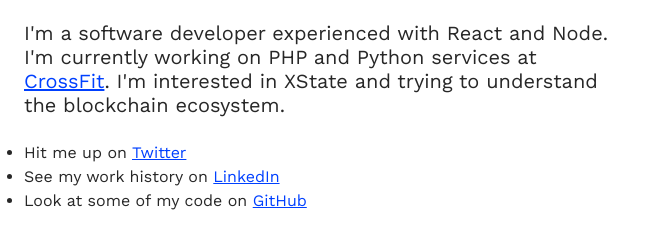
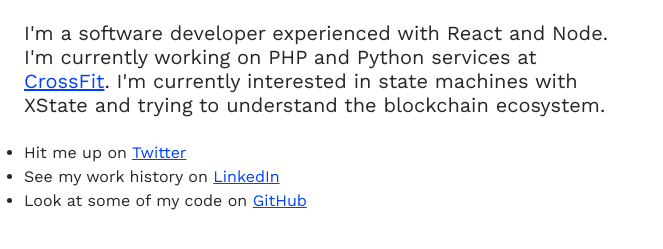
Before and after one commit to ncko/ncko.github.io, a plain HTML site: page index.html in a window 1280 px wide. Shown: the part 99-348 px from the top of the page, without its empty margins (0-663 px from the left). Drawn offline with nearby package versions, Linux system fonts and the light colour scheme.

Commit message:
update homepage copy

```diff
--- a/index.html
+++ b/index.html
@@ -36,9 +36,9 @@
 
 <main>
     <div class="container">
-    <p class="lead">I'm a software developer experienced with React and Node. I'm currently working on PHP and Python
-      services at <a href="https://crossfit.com/" target="_blank">CrossFit</a>. I'm interested in XState and trying to
-      understand the blockchain ecosystem.</p>
+        <p class="lead">I'm a software developer experienced with React and Node. I'm currently working on PHP and
+            Python services at <a href="https://crossfit.com/" target="_blank">CrossFit</a>. I'm currently interested
+            in state machines with XState and trying to understand the blockchain ecosystem.</p>
         <ul>
             <li>Hit me up on <a href="https://twitter.com/_ncko">Twitter</a></li>
             <li>See my work history on <a href="https://linkedin.com/in/ncko">LinkedIn</a></li>
```
Lines whose indentation alone changed are shown as unchanged.
